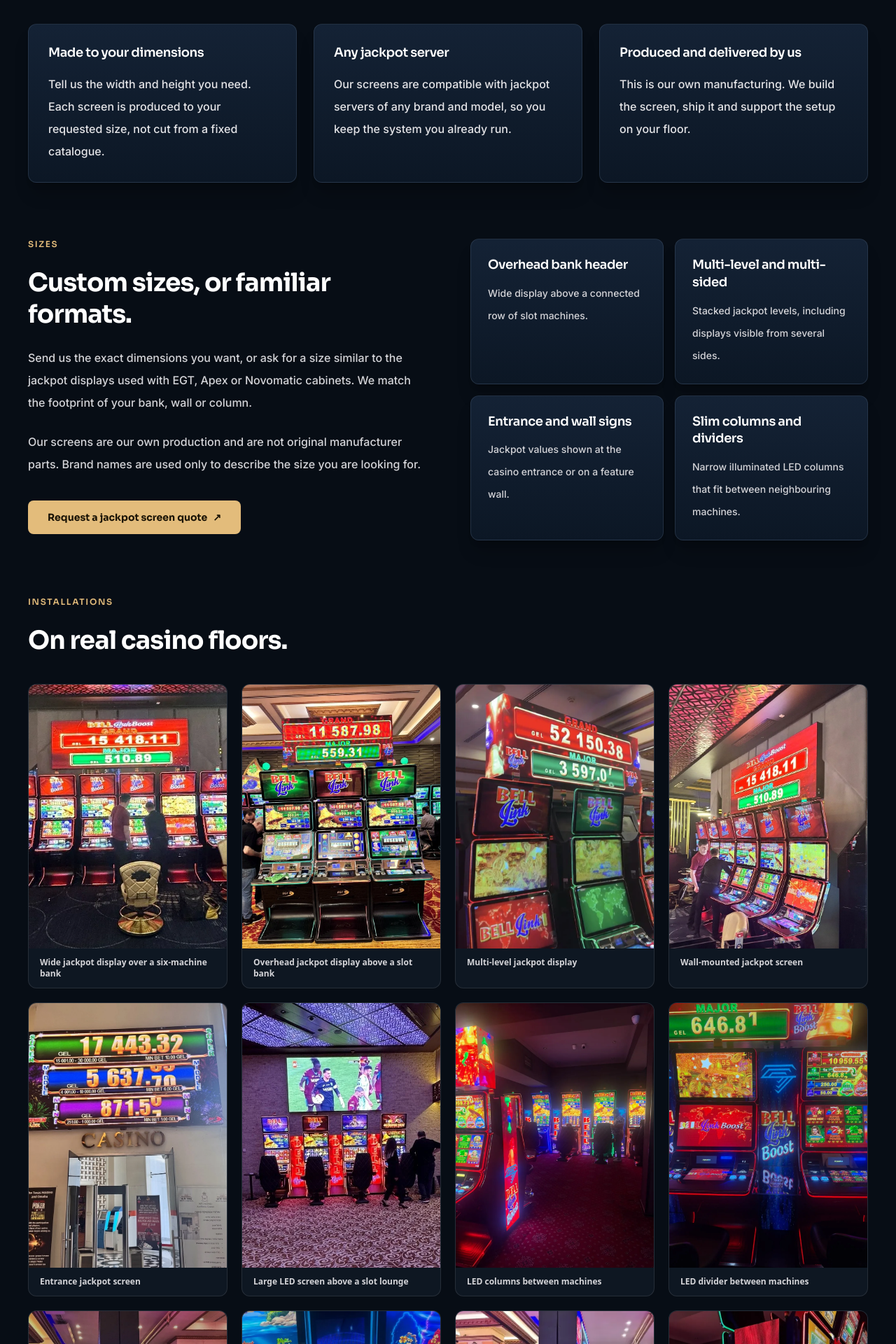
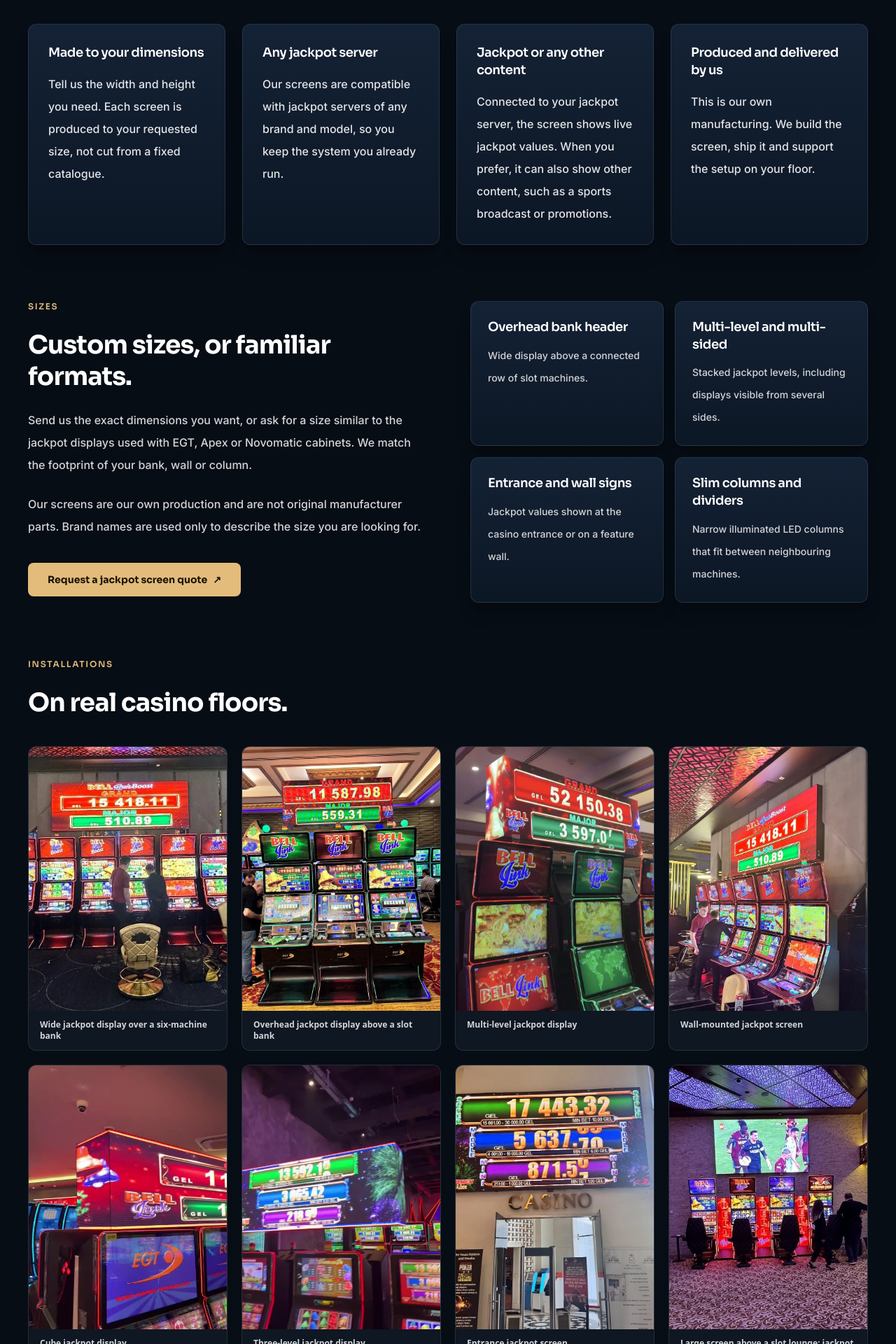
Before and after one commit to blldrmz/castech-site, a Next.js app: page /jackpot-screens in a window 1280 px wide. Shown: the part 760-2680 px from the top of the page at 70% size. Built offline with nearby package versions, Linux system fonts and the light colour scheme.

Commit message:
Jackpot page: add three photos, note that screens can show other content
Co-Authored-By: Claude Sonnet 5.5 <noreply@anthropic.com>
Claude-Session: https://claude.ai/code/session_0133G4p49qYqMAxySrqYNgFv

```diff
--- a/src/app/jackpot-screens/page.tsx
+++ b/src/app/jackpot-screens/page.tsx
@@ -26,6 +26,8 @@ const heroSlides = [
   { src: "/images/hero/wall-screen.webp", position: "center" },
   { src: "/images/hero/entrance-led.webp", position: "center" },
   { src: "/images/hero/tv-wall.webp", position: "center" },
+  { src: "/images/hero/egt-cube.webp", position: "center" },
+  { src: "/images/hero/three-level-fireworks.webp", position: "center" },
   { src: "/images/hero/dark-room.webp", position: "center" },
   { src: "/images/hero/boost-closeup.webp", position: "center" },
   { src: "/images/hero/apex-clover-wave.webp", position: "center" },
@@ -41,7 +43,7 @@ export default function JackpotScreensPage() {
 
       <div className="bg-[#070d15]">
         <div className="castech-container castech-section-y">
-          <div className="grid gap-5 sm:grid-cols-3 sm:gap-6">
+          <div className="grid gap-5 sm:grid-cols-2 sm:gap-6 lg:grid-cols-4">
             {jackpotHighlights.map((h) => (
               <div key={h.title} className="castech-card-product flex flex-col p-6 sm:p-7">
                 <h2 className="castech-card-title">{h.title}</h2>
@@ -85,7 +87,7 @@ export default function JackpotScreensPage() {
               ))}
             </div>
             <p className="mt-6 max-w-3xl text-xs leading-6 text-slate-400">
-              Photographs show installed jackpot displays. Slot machine brands visible in the photographs belong to their
+              Photographs show installed jackpot displays. The same screens can show jackpot values from your server or any other content you choose, such as a live sports broadcast. Slot machine brands visible in the photographs belong to their
               manufacturers and are not affiliated with CasTech EQ.
             </p>
           </div>
--- a/src/content/jackpotScreens.ts
+++ b/src/content/jackpotScreens.ts
@@ -13,6 +13,10 @@ export const jackpotHighlights = [
   {
     title: "Any jackpot server",
     text: "Our screens are compatible with jackpot servers of any brand and model, so you keep the system you already run.",
+  },
+  {
+    title: "Jackpot or any other content",
+    text: "Connected to your jackpot server, the screen shows live jackpot values. When you prefer, it can also show other content, such as a sports broadcast or promotions.",
   },
   {
     title: "Produced and delivered by us",
@@ -47,8 +51,10 @@ export const jackpotGallery = [
   { src: "/images/hero/egt-three-machines.webp", alt: "LED jackpot display above a three-machine slot bank", caption: "Overhead jackpot display above a slot bank" },
   { src: "/images/hero/overhead-grand.webp", alt: "Multi-level LED jackpot display over slot machines", caption: "Multi-level jackpot display" },
   { src: "/images/hero/wall-screen.webp", alt: "Large wall-mounted LED jackpot screen above slot machines", caption: "Wall-mounted jackpot screen" },
+  { src: "/images/hero/egt-cube.webp", alt: "Cube-style LED jackpot display above a slot bank", caption: "Cube jackpot display" },
+  { src: "/images/hero/three-level-fireworks.webp", alt: "Three-level LED jackpot display with Super, Middle and Mini values", caption: "Three-level jackpot display" },
   { src: "/images/hero/entrance-led.webp", alt: "LED jackpot values displayed at a casino entrance", caption: "Entrance jackpot screen" },
-  { src: "/images/hero/tv-wall.webp", alt: "Slot bank under a large LED screen in a lounge", caption: "Large LED screen above a slot lounge" },
+  { src: "/images/hero/tv-wall.webp", alt: "Slot bank under a large LED screen in a lounge", caption: "Large screen above a slot lounge: jackpot or live broadcast" },
   { src: "/images/hero/dark-room.webp", alt: "Vertical LED columns between slot machines in a dark gaming room", caption: "LED columns between machines" },
   { src: "/images/hero/boost-closeup.webp", alt: "Integrated LED display between neighbouring slot machines", caption: "LED divider between machines" },
   { src: "/images/hero/apex-clover-wave.webp", alt: "Slim LED column between two curved slot machines", caption: "Slim LED column between curved cabinets" },
```
Also changed, not shown: public/images/hero/egt-cube.webp (added), public/images/hero/three-level-fireworks.webp (added).
